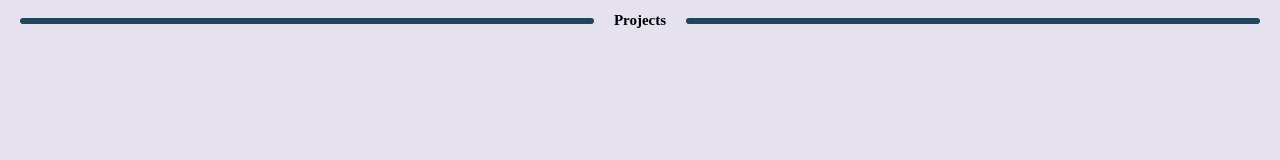
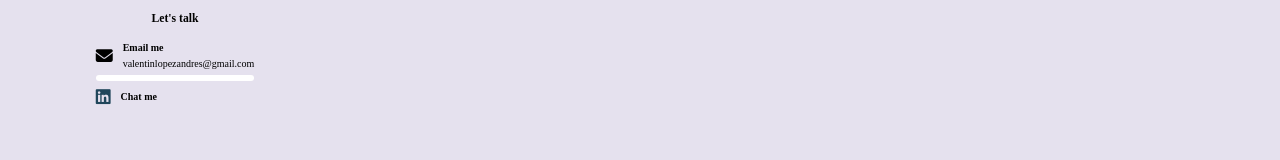
Before and after one commit to valenlopez993/PersonalWebsite, a plain HTML site: page index.html in a window 1280 px wide. Drawn offline with Linux system fonts and the light colour scheme.

Commit message:
Structure the contact section

```diff
--- a/css/styles.css
+++ b/css/styles.css
@@ -25,6 +25,10 @@ body {
 
 .icon--dark {
     color: #000;
+}
+
+.icon--primary {
+    color: var(--color-primary);
 }
 
 /* Buttons */
@@ -95,6 +99,21 @@ body {
     color: #000;
 }
 
+/* Divider Lines */
+.line {
+    border-radius: 30px;
+    height: 0.6rem;
+    margin: 0 2rem;
+}
+
+.line--primary {
+    background: var(--color-primary);
+}
+
+.line--secondary {
+    background: var(--color-secundary);
+}
+
 /* Sections Divider */
 .sectionDivider {
     align-items: center;
@@ -103,10 +122,40 @@ body {
     margin: 2rem, 0;
 }
 
-.line {
-    background: var(--color-primary);
-    border-radius: 30px;
+.sectionDivider .line {
     flex-grow: 1;
-    height: 0.6rem;
-    margin: 0 2rem;
 }
+
+/* Contact options */
+.contactContainer {
+    display: flex;
+    flex-direction: column;
+    align-items: center;
+    width: 350px;
+}
+
+.contact__option {
+    display: flex;
+    flex-direction: column;
+    justify-content: center;
+    align-items: left;
+}
+
+.contact__option h3{
+    font-size: 1rem;
+}
+
+.contact__data {
+    display: flex;
+    justify-content: left;
+    align-items: center;
+    gap: 1rem;
+}
+
+.contact__text{
+    margin: 0.5rem 0;
+}
+
+.contactContainer .line {
+    margin: 0;
+}
--- a/index.html
+++ b/index.html
@@ -13,10 +13,28 @@
     ></script>
   </head>
   <body>
-    <div class="sectionDivider">
-      <div class="line"></div>
-      <h2>Projects</h2>
-      <div class="line"></div>
+    <div class="contactContainer">
+      <h3>Let's talk</h3>
+      <div class="contact__option">
+        <div class="contact__data">
+          <span class="icon-container icon--dark">
+            <i class="fa-solid fa-envelope"></i>
+          </span>
+          <div>
+            <h3 class="contact__text">Email me</h3>
+            <p class="contact__text">valentinlopezandres@gmail.com</p>
+          </div>
+        </div>
+        <div class="line line--secondary"></div>
+        <div>
+          <div class="contact__data">
+            <span class="icon-container icon--primary">
+              <i class="fa-brands fa-linkedin"></i>
+            </span>
+            <h3>Chat me</h3>
+          </div>
+        </div>
+      </div>
     </div>
   </body>
 </html>
```
Also changed, not shown: components/contactInfo.html (added, +23 -0 lines).
